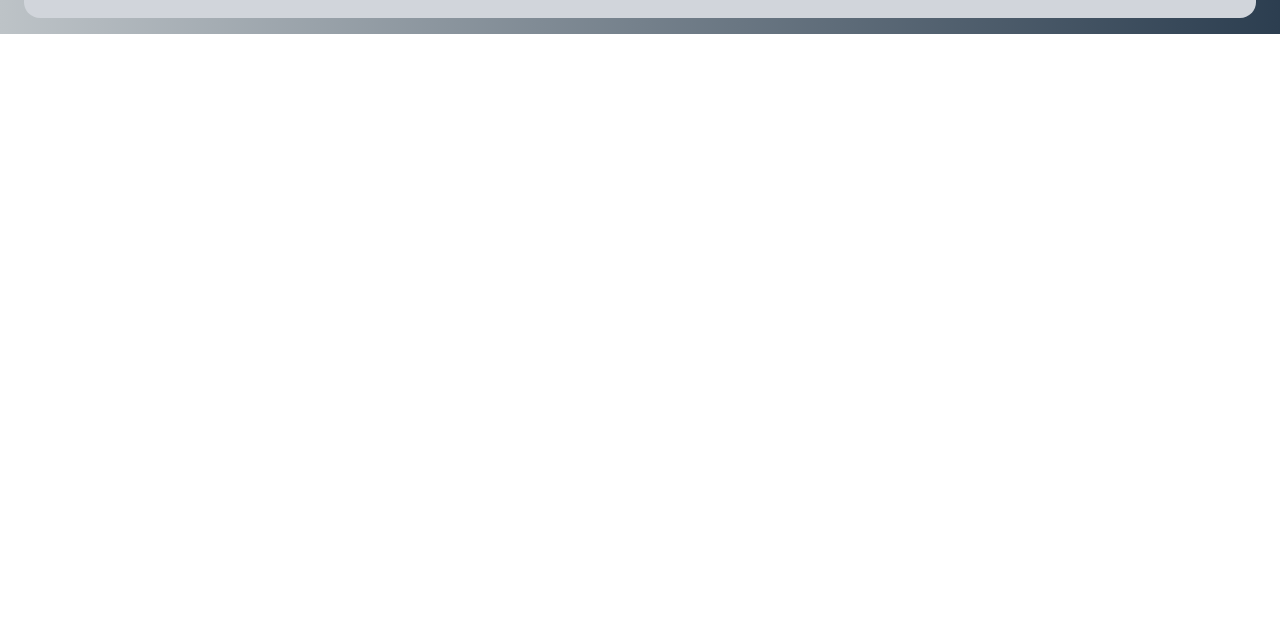
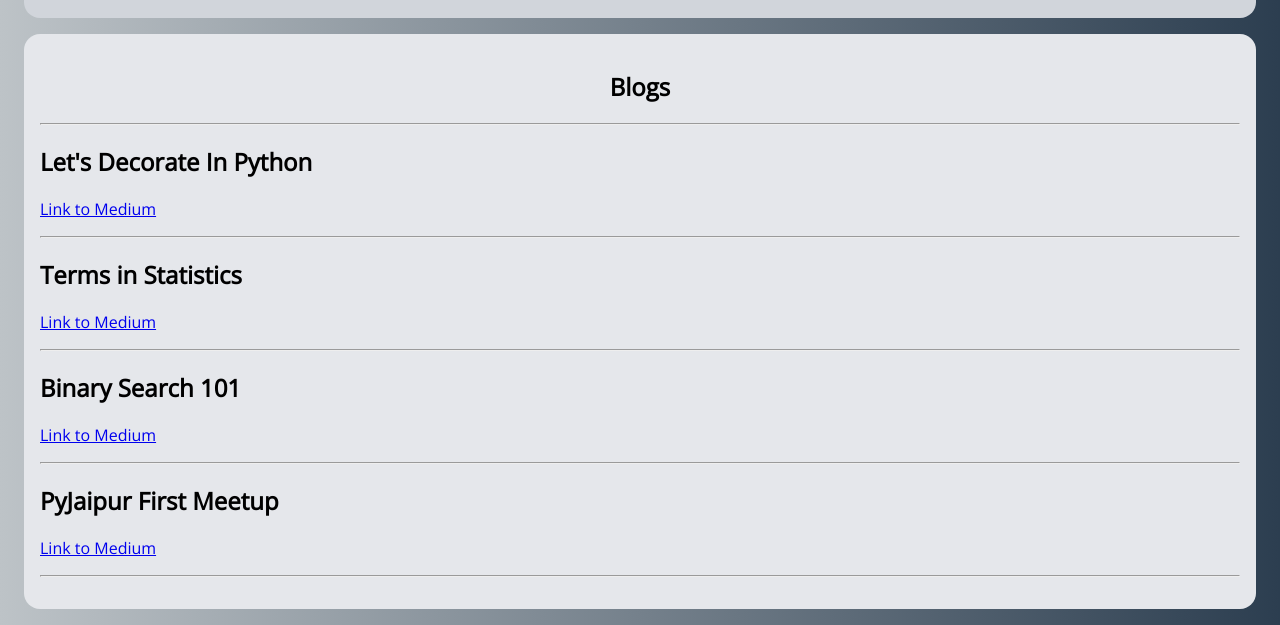
Before and after one commit to Shivank98/Shivank98.github.io, a plain HTML site: page index.html in a window 1280 px wide. Shown: the part 1259-1884 px from the top of the page. Before the commit the page ends 1293 px from the top, so only its background shows below. Drawn offline with nearby package versions, Linux system fonts and the light colour scheme.

Commit message:
Added Blog links on index page

```diff
--- a/index.html
+++ b/index.html
@@ -1,5 +1,6 @@
 <!DOCTYPE html>
 <html lang="en">
+
 <head>
   <meta charset="UTF-8" />
   <meta http-equiv="X-UA-Compatible" content="IE=edge" />
@@ -13,23 +14,15 @@
     <nav class="nav-brand">
       <div class="container container-fluid">
         <h1>Shivank Gautam</h1>
-          <span
-            ><strong>Software Engineer</strong>, Motion Education Pvt Ltd</span
-          >
+        <span><strong>Software Engineer</strong>, Motion Education Pvt Ltd</span>
       </div>
       <ul class="nav-pills">
-          <a
-            class="list-item-inline link-active link primary-link"
-            href="https://twitter.com/shivankgtm"
-            >Twitter</a
-          >
-          <a
-            class="list-item-inline link secondry-link"
-            href="https://github.com/shivank98"
-            >Github</a
-          >
+        <a class="list-item-inline link-active link primary-link" href="https://twitter.com/shivankgtm">Twitter</a>
+        <a class="list-item-inline link secondry-link" href="https://github.com/shivank98">Github</a>
         <a class="list-item-inline link secondry-link" href="https://www.reddit.com/user/shivank98">Reddit</a>
-          <a class="list-item-inline link secondry-link" href="https://medium.com/@shivank98">Articles</a>
+        <a class="list-item-inline link secondry-link" href="articles.html">Articles</a>
+        <!-- <a class="list-item-inline link secondry-link" href="https://medium.com/@shivank98">Articles</a> -->
+
       </ul>
     </nav>
   </div>
@@ -41,7 +34,7 @@
     <small><strong>2018</strong></small>
   </header>
 
-    <section class="section">
+  <section class="section ow">
     <div class="container container-center">
       <h1>About Me</h1>
       <p>
@@ -49,7 +42,10 @@
         things as simple as possible. </p>
       <p><strong>Green and Black Tea is not real TEA</strong></p>
       <hr>
-          <p>Currently I am working with Motion as a SE. We are working in field of EdTech. During my graduation I started <a href="https://pyjaipur.org">PyJaipur</a> community in Jaipur, which later became one of the largest coding community in Rajasthan. If You are from any of Jaipur's University, we might have already met in a Hackathon:)</p>
+      <p>Currently I am working with Motion as a SE. We are working in field of EdTech. During my graduation I started
+        <a href="https://pyjaipur.org">PyJaipur</a> community in Jaipur, which later became one of the largest coding
+        community in Rajasthan. If You are from any of Jaipur's University, we might have already met in a Hackathon:)
+      </p>
       <p>I was also very fortunate to mentor the very famous Deep Learning and Neural Network Course on Coursera.</p>
       </p>
     </div>
@@ -71,9 +67,42 @@
     </div>
   </section>
 
-    <!-- <section class="section">
+  <section class="section ow">
     <div class="container container-center"></div>
+    <h1>Blogs</h1>
+    <!-- <div class="section"> -->
 
-    </section> -->
+
+
+
+
+    <hr>
+    <div class="card">
+      <h1 style="text-align: left;">Let's Decorate In Python</h1>
+      <a href="https://medium.com/pyjaipur-publications/lets-decorate-python-fbeaf3b43c67"> Link to Medium</a>
+    </div>
+    <hr>
+
+    <div class="card">
+    <h1 style="text-align: left;">Terms in Statistics</h1>
+    <a href="https://medium.com/pyjaipur-publications/terms-in-statistics-ecaec69b435b"> Link to Medium</a>
+    </div>
+    <hr>
+
+    <div class="card">
+    <h1 style="text-align: left;">Binary Search 101</h1>
+    <a href="https://medium.com/pyjaipur-publications/binary-search-101-66f8444d86cd"> Link to Medium</a>
+    </div>
+    <hr>
+
+    <div class="card">
+    <h1 style="text-align: left;">PyJaipur First Meetup</h1>
+    <a href="https://medium.com/pyjaipur-publications/pyjaipur-first-meetup-721e3c3275e2"> Link to Medium</a>
+    </div>
+    <hr>
+
+    <!-- </div> -->
+  </section>
 </body>
+
 </html>
--- a/styles.css
+++ b/styles.css
@@ -21,8 +21,10 @@ body {
 }
 
 .primary-link {
-  background-color: var(--primary-color);
+  /* background-color: var(--off-grey); */
   border-radius: 0.5rem;
+  /* padding: 2rem; */
+  /* margin: 3rem; */
   color: white;
 }
 
@@ -83,6 +85,7 @@ hr {
 
 .section {
   background-color: #d1d5db;
+
   padding: 1rem;
   border-bottom-left-radius: 1rem;
   border-top-left-radius: 1rem;
```
Lines whose indentation alone changed are shown as unchanged.
